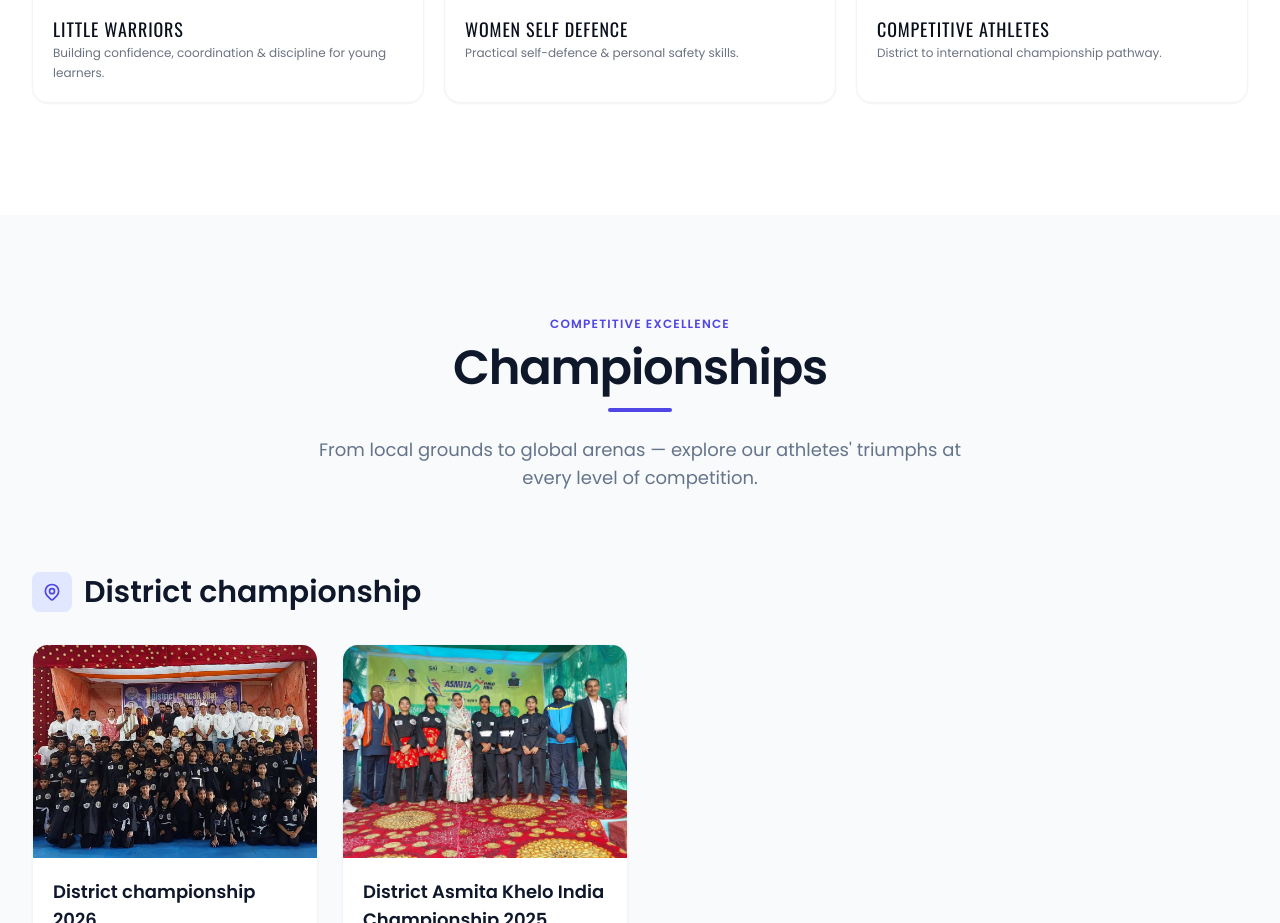
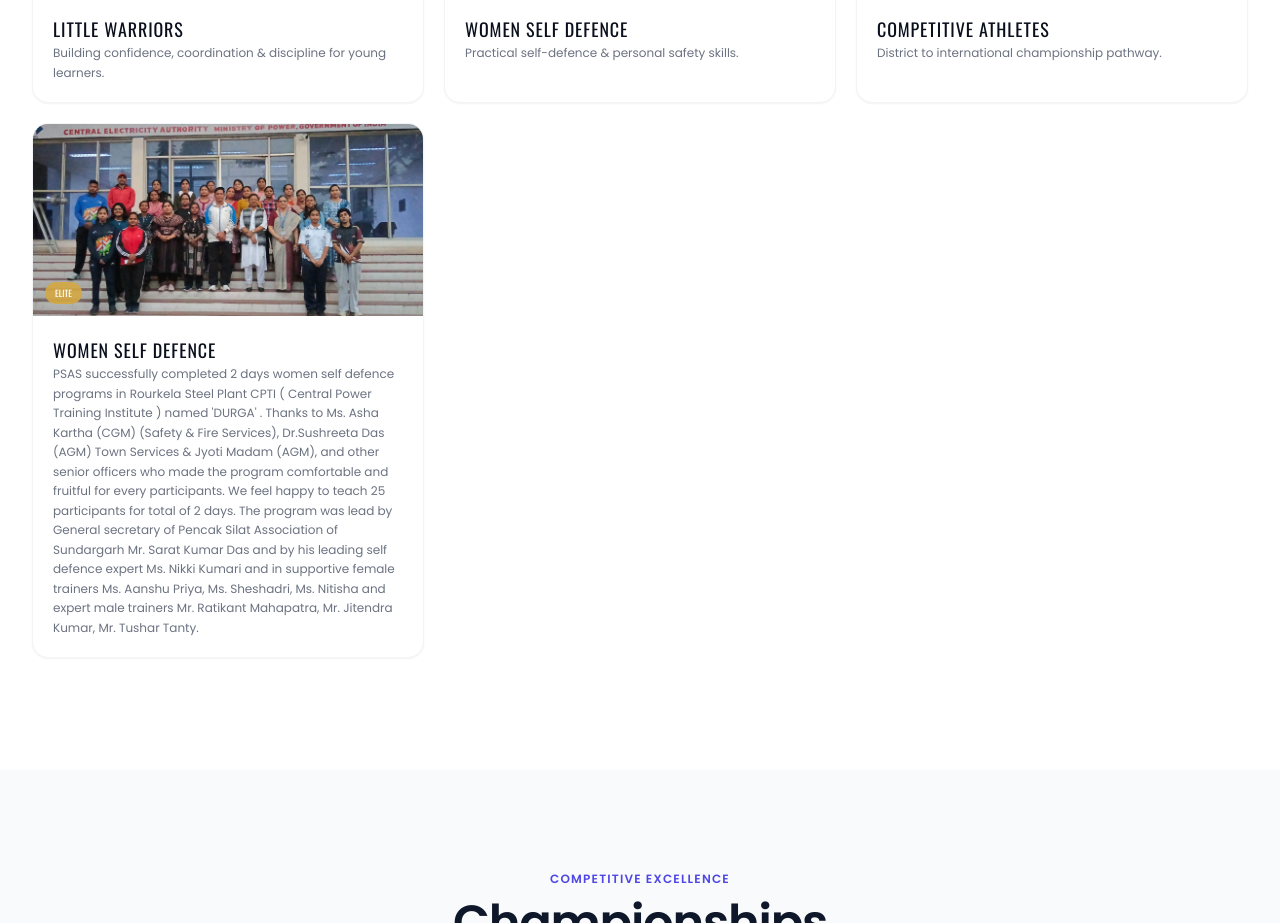
Before and after one commit to mani712/PSAS, a plain HTML site: page index.html in a window 1280 px wide. Shown: the part 7720-8643 px from the top of the page. Drawn offline with nearby package versions, Linux system fonts and the light colour scheme; animation ran at ten frames a second.

Commit message:
women defence

```diff
--- a/index.html
+++ b/index.html
@@ -626,6 +626,7 @@
       img5: './images/img5.JPG',
       img6: './images/img6.JPG',
       img7: './images/img7.JPG',
+      wsd: './images/womwn self defence.jpeg',
       // CERTIFICATES & GLORY A4
       cert1: './images/certificate.JPG',
       cert2: './images/our glory wall.JPG',
@@ -1461,6 +1462,19 @@
             <p class="text-gray-500 text-xs leading-relaxed">District to international championship pathway.</p>
           </div>
         </div>
+        <!-- new image -->
+          <div class="rv ch group bg-white rounded-2xl overflow-hidden border border-gray-100 shadow-sm">
+          <div class="relative h-48 overflow-hidden"><img data-img="wsd"
+              alt="Competitive Athletes elite pathway to world stage"
+              class="w-full h-full object-cover group-hover:scale-110 transition-transform duration-700" loading="lazy">
+            <div class="absolute bottom-3 left-3"><span
+                class="px-2.5 py-1 rounded-full bg-gold/90 text-white text-[9px] font-sub uppercase">Elite</span></div>
+          </div>
+          <div class="p-5">
+            <h3 class="font-sub text-lg text-dark uppercase tracking-wider">Women Self Defence</h3>
+            <p class="text-gray-500 text-xs leading-relaxed">PSAS successfully completed 2 days women self defence programs in Rourkela Steel Plant CPTI ( Central Power Training Institute ) named 'DURGA' . Thanks to Ms. Asha Kartha (CGM) (Safety & Fire Services), Dr.Sushreeta Das (AGM) Town Services & Jyoti Madam (AGM), and other senior officers who made the program comfortable and fruitful for every participants. We feel happy to teach 25 participants for total of 2 days. The program was lead by General secretary of Pencak Silat Association of Sundargarh Mr. Sarat Kumar Das and by his leading self defence expert Ms. Nikki Kumari and in supportive female trainers Ms. Aanshu Priya, Ms. Sheshadri, Ms. Nitisha and expert male trainers Mr. Ratikant Mahapatra, Mr. Jitendra Kumar, Mr. Tushar Tanty.</p>
+          </div>
+        </div>
       </div>
     </div>
   </section>
```
Also changed, not shown: images/womwn self defence.jpeg (added).
